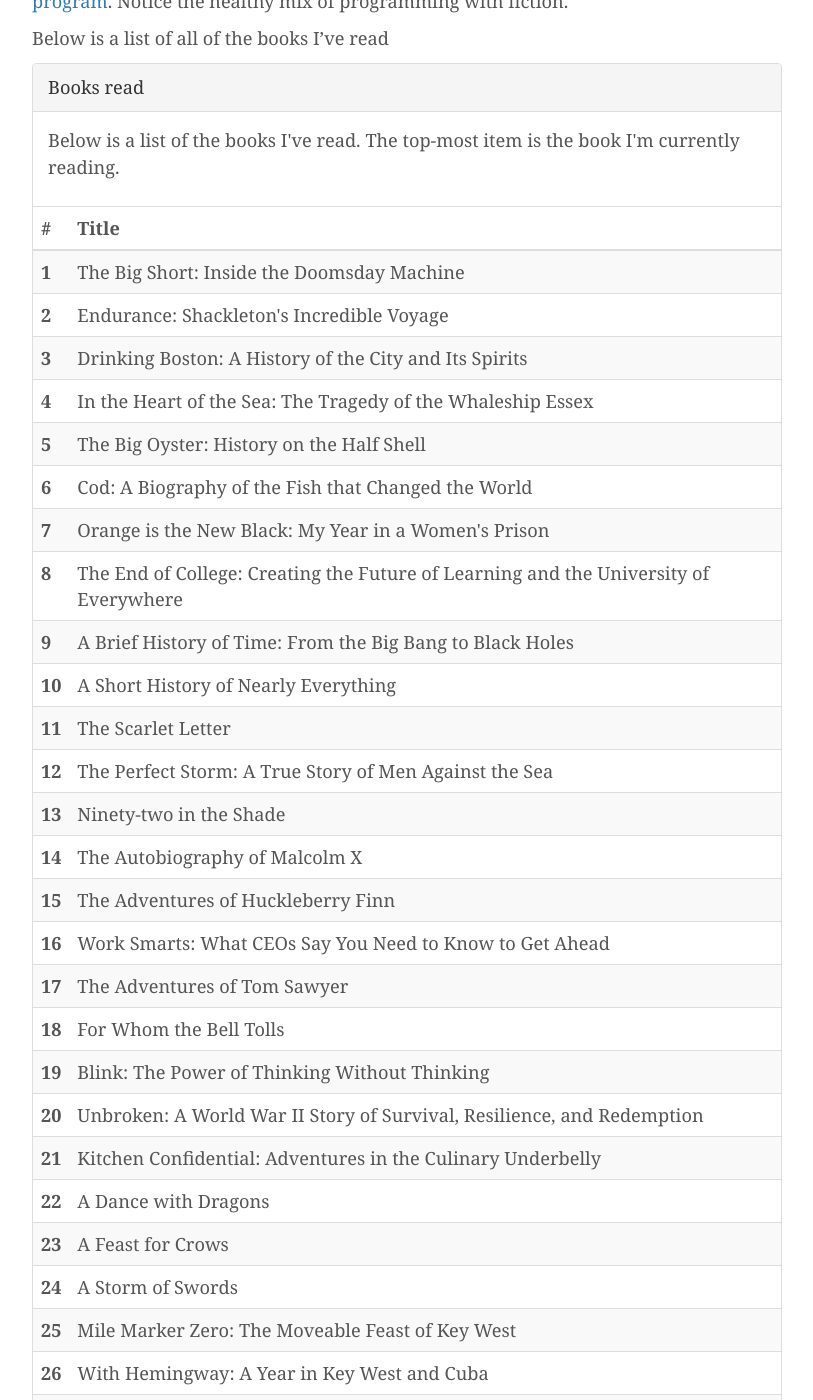
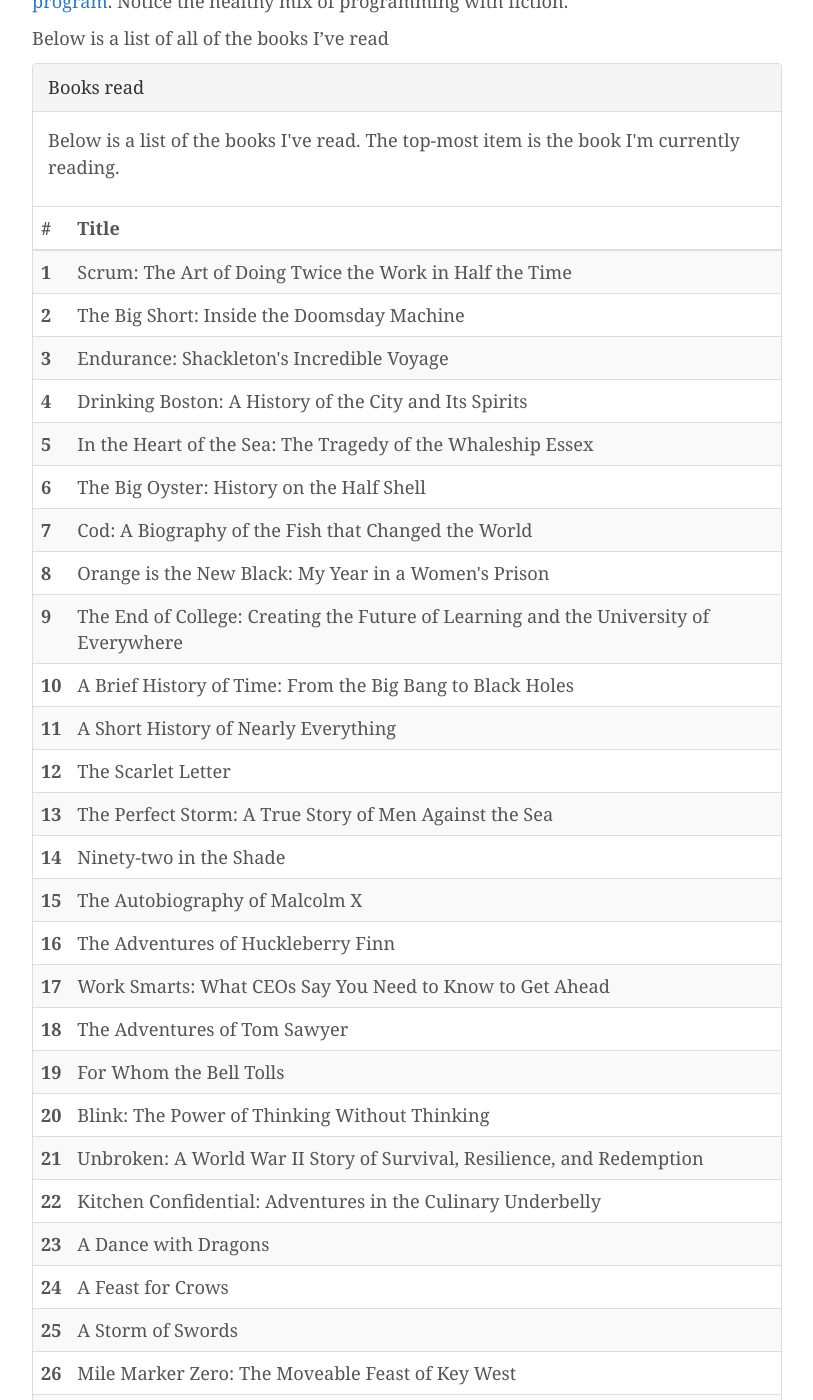
Before and after one commit to jkereako/jkereako.github.io, a Jekyll site: the page built from reading.md, in a window 1280 px wide and 1400 px high, scrolled down 501 px. Shown: the whole window, without its empty margins (38-851 px from the left). Built offline with Jekyll 4.4.1, drawn with Linux system fonts in a browser that asks for light colours; nearby versions of some CDN libraries; some of the changed text lies outside the part shown.

Commit message:
Add book
Scrum: The Art of Doing Twice the Work in Half the Time

```diff
--- a/_data/books.yml
+++ b/_data/books.yml
@@ -1,3 +1,6 @@
+- title: Scrum
+  subtitle: The Art of Doing Twice the Work in Half the Time
+
 - title: The Big Short
   subtitle: Inside the Doomsday Machine
 
```
